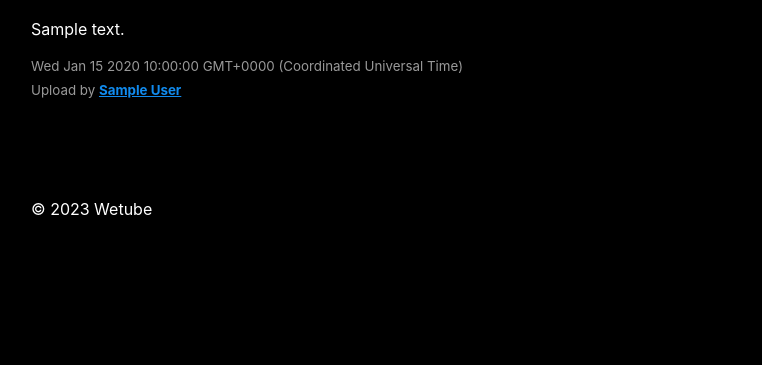
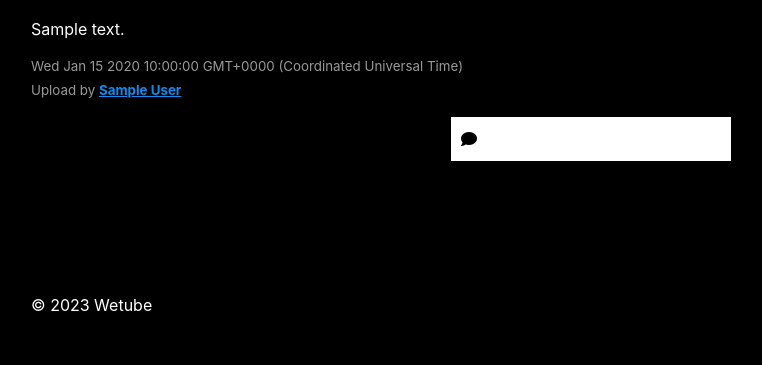
Before and after one commit to kyumin1227/webtube-reloaded, a Node server app: page /videos/600000000000000000000001 in a window 1280 px wide. Shown: the part 929-1294 px from the top of the page, without its empty margins (69-831 px from the left). Before the commit the page ends 1144 px from the top, so only its background shows below. Run offline with Node 20, Linux system fonts and the light colour scheme; tables that the repository leaves empty hold one stand-in row (values such as "Sample post"); style sheets or scripts are compiled from the project's sources; some libraries are stand-ins or nearby versions.

Commit message:
Save comment & ref user, video & show comment

```diff
--- a/src/client/js/commentSection.js
+++ b/src/client/js/commentSection.js
@@ -5,7 +5,7 @@ const form = document.querySelector("#commentForm");
 const textarea = form.querySelector("textarea");
 const btn = form.querySelector("button");
 
-const handleSubmit = (event) => {
+const handleSubmit = async (event) => {
   event.preventDefault();
   const text = textarea.value;
   console.log(videoContainer.dataset);
@@ -13,14 +13,13 @@ const handleSubmit = (event) => {
   if (text === "") {
     return;
   }
-  fetch(`/api/videos/${videoId}/comment`, {
+  await fetch(`/api/videos/${videoId}/comment`, {
     method: "POST",
     headers: {
       "Content-Type": "application/json", // 해당 post는 json이라고 미들웨어에게 알려주는 역할
     },
     body: JSON.stringify({
       text,
-      rating: "5",
     }),
   });
   textarea.value = "";
--- a/src/client/scss/styles.scss
+++ b/src/client/scss/styles.scss
@@ -1,5 +1,6 @@
 @import "./_variables";
 @import "./video-player.scss";
+@import "./watch.scss";
 body {
     background-color: $black;
     color: white;
--- /dev/null
+++ b/src/client/scss/watch.scss
@@ -0,0 +1,13 @@
+.video__comments {
+    display: flex;
+    flex-direction: column;
+    max-width: 320px;
+    width: 100%;
+    margin: 0 auto;
+    margin-bottom: 20px;
+    .video__comment {
+        padding: 10px;
+        background-color: white;
+        color: black;
+    }
+}
--- a/src/controller/videoController.js
+++ b/src/controller/videoController.js
@@ -46,7 +46,7 @@ export const postEdit = async (req, res) => {
 };
 export const watch = async (req, res) => {
   const { id } = req.params;
-  const video = await Video.findById(id).populate("owner"); // populate를 이용하면 video의 owner 칸에 찾은 유저의 정보가 들어감
+  const video = await Video.findById(id).populate("owner").populate("comments"); // populate를 이용하면 video의 owner 칸에 찾은 유저의 정보가 들어감
   // const owner = await User.findById(video.owner); // video가 가지고 있는 owner로 유저 찾기
   if (!video) {
     return res.render("404", { pageTitle: "Video not found." });
@@ -140,5 +140,10 @@ export const createComment = async (req, res) => {
     owner: user._id,
     video: id,
   });
+  video.comments.push(comment._id);
+  video.save();
+  const dbUser = await User.findById(user._id);
+  dbUser.comments.push(comment._id);
+  dbUser.save();
   return res.sendStatus(201); // 201 = 생성됨
 };
--- a/src/models/User.js
+++ b/src/models/User.js
@@ -10,7 +10,7 @@ const userSchema = new mongoose.Schema({
   name: { type: String, required: true },
   location: String,
   videos: [{ type: mongoose.Schema.Types.ObjectId, ref: "Video" }],
-  comment: [{ type: mongoose.Schema.Types.ObjectId, ref: "Comment" }],
+  comments: [{ type: mongoose.Schema.Types.ObjectId, ref: "Comment" }],
 });
 
 userSchema.pre("save", async function () {
--- a/src/models/video.js
+++ b/src/models/video.js
@@ -11,7 +11,7 @@ const videoSchema = new mongoose.Schema({
     rating: { type: Number, default: 0, required: true },
   },
   owner: { type: mongoose.Schema.Types.ObjectId, required: true, ref: "User" }, // 해당 오브젝트의 타입은 ObjectId 이며 해당 값은 User로 부터 옵니다.
-  comment: [{ type: mongoose.Schema.Types.ObjectId, ref: "Comment" }],
+  comments: [{ type: mongoose.Schema.Types.ObjectId, ref: "Comment" }],
 });
 
 videoSchema.static("formatHashtags", function (hashtags) {
--- a/src/views/video/watch.pug
+++ b/src/views/video/watch.pug
@@ -53,6 +53,13 @@ block content
             form.video__comment-form#commentForm
                 textarea(cols="30", row="10", placeholder="Write a comment")
                 button Add Comment
+    div.video__comments
+        ul
+            each comment in video.comments.reverse()
+                li.video__comment
+                    i.fas.fa-comment
+                        #{comment.text}
+
 
 block scripts
     script(src="/static/js/videoPlayer.js")
```
